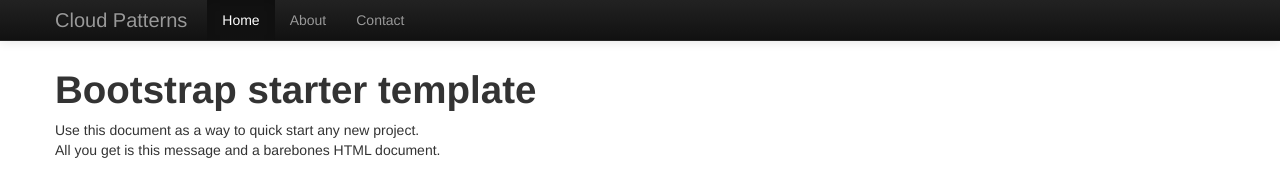
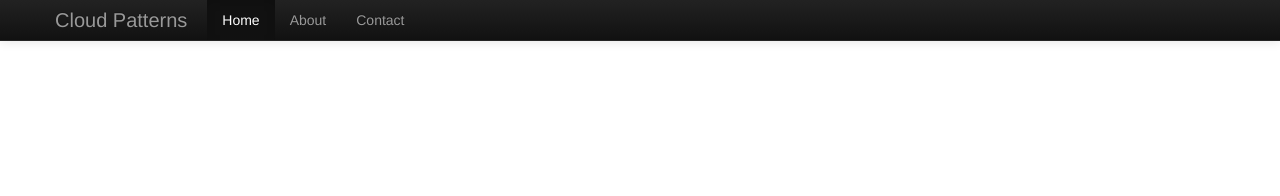
Before and after one commit to falken/falken.github.com, a plain HTML site: page index.html in a window 1280 px wide. Drawn offline with nearby package versions, Linux system fonts and the light colour scheme.

Commit message:
Tweak out Bootstrap basics

```diff
--- a/index.html
+++ b/index.html
@@ -47,8 +47,6 @@
 
     <div class="container">
 
-      <h1>Bootstrap starter template</h1>
-      <p>Use this document as a way to quick start any new project.<br> All you get is this message and a barebones HTML document.</p>
 
     </div> <!-- /container -->
 
```
